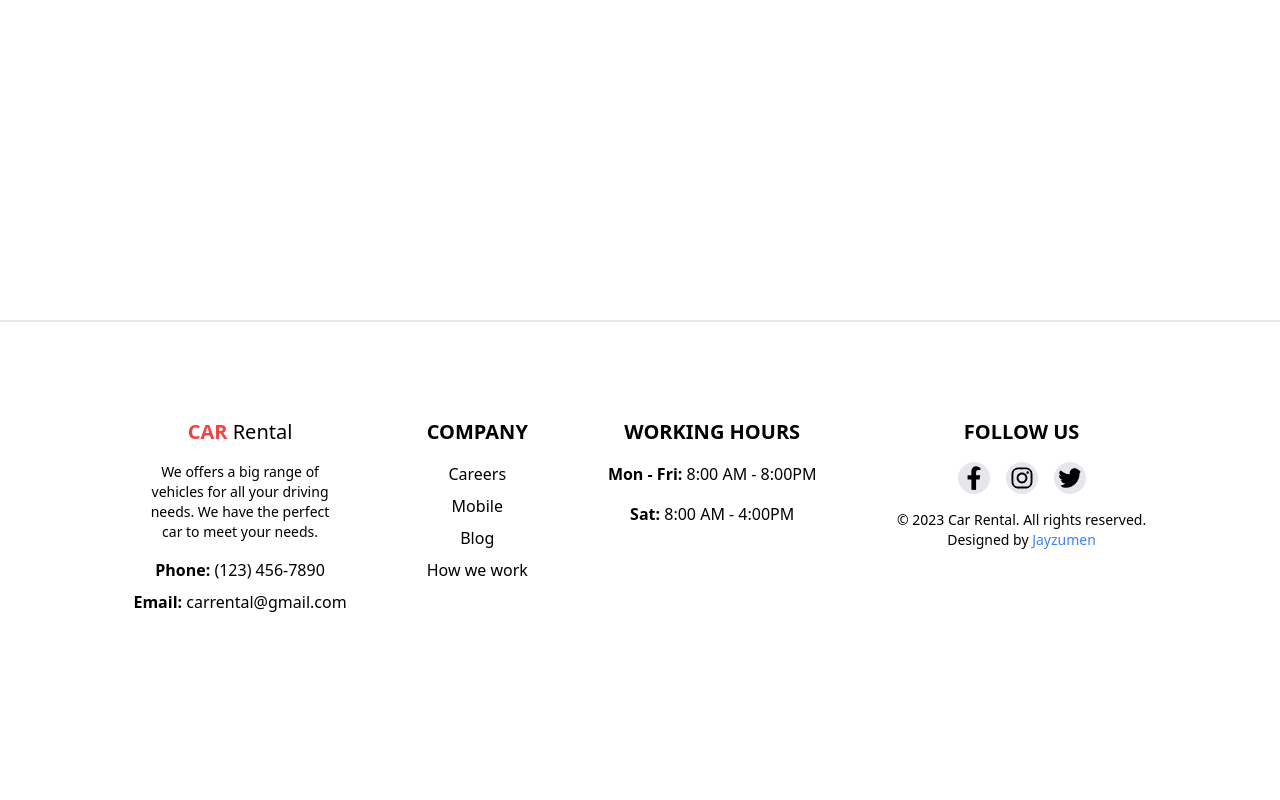
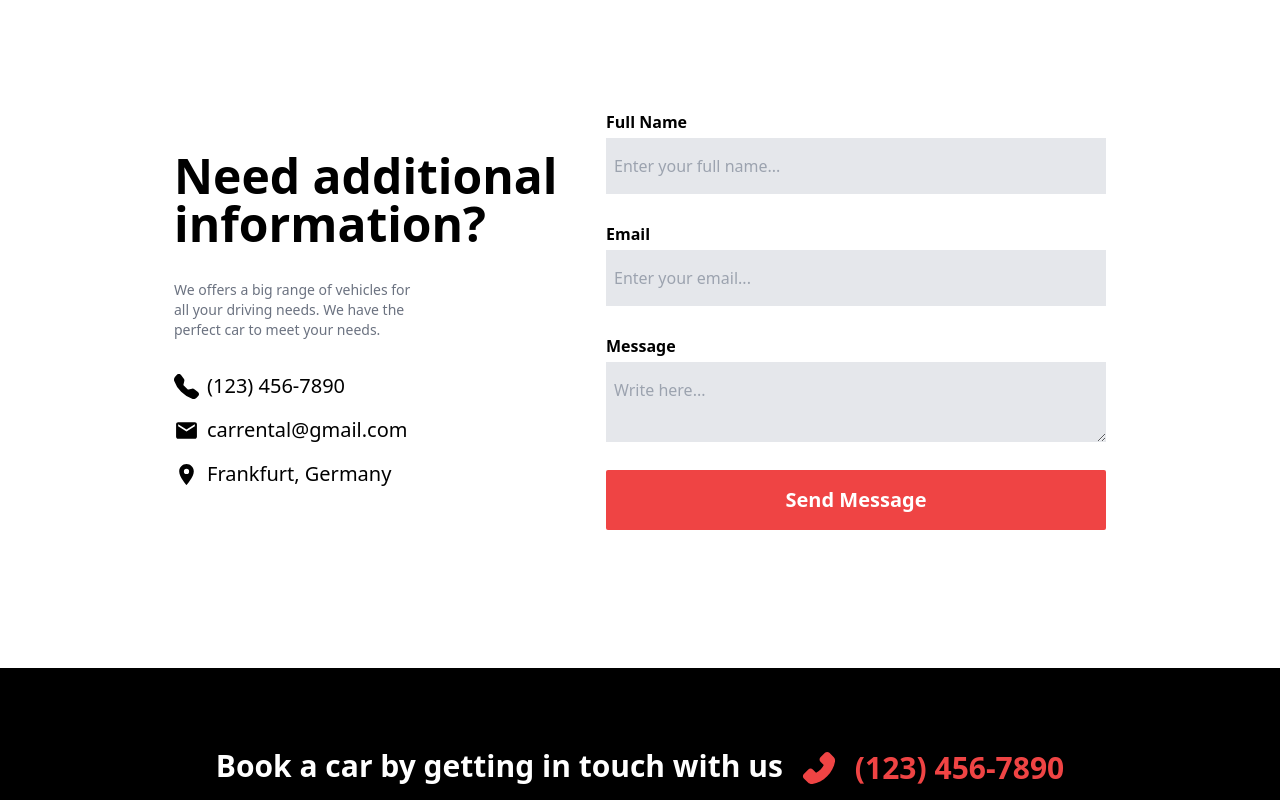
Before and after one commit to Jayzumen/CarRental, a Next.js app: page /contact in a window 1280 px wide. Shown: the part 480-1280 px from the top of the page. Before the commit the page ends 1190 px from the top, so only its background shows below. Built offline with nearby package versions, Linux system fonts and the light colour scheme; no server answers.

Commit message:
contact page layout

```diff
--- a/src/app/contact/page.tsx
+++ b/src/app/contact/page.tsx
@@ -1,6 +1,9 @@
+import ContactForm from "@/components/ContactPage.tsx/ContactForm";
+import ContactInfo from "@/components/ContactPage.tsx/ContactInfo";
+import Banner from "@/components/util/Banner";
 import PageHeader from "@/components/util/PageHeader";
 import Link from "next/link";
-import React from "react";
+import { AiFillPhone } from "react-icons/ai";
 
 export const metadata = {
   title: "Contact",
@@ -9,7 +12,7 @@ export const metadata = {
 
 const Contact = () => {
   return (
-    <div>
+    <>
       <PageHeader>
         <h1 className="text-4xl font-bold">Contact</h1>
         <div className="flex gap-2">
@@ -22,7 +25,25 @@ const Contact = () => {
           <p className="text-lg font-semibold">/ Contact</p>
         </div>
       </PageHeader>
-    </div>
+
+      <div className="flex flex-col gap-12 pt-[500px]">
+        <div className="flex min-h-[600px] flex-col items-center justify-center gap-8 px-10 xl:flex-row 2xl:mx-auto 2xl:w-[70%] 2xl:justify-between">
+          <ContactInfo />
+          <ContactForm />
+        </div>
+        <Banner>
+          <div className="flex flex-wrap justify-center gap-4">
+            <p className="text-3xl font-bold">
+              Book a car by getting in touch with us
+            </p>
+            <div className="flex items-center gap-4 text-red-500">
+              <AiFillPhone size={40} />{" "}
+              <p className="text-3xl font-semibold">(123) 456-7890</p>
+            </div>
+          </div>
+        </Banner>
+      </div>
+    </>
   );
 };
 
--- a/src/app/profile/page.tsx
+++ b/src/app/profile/page.tsx
@@ -5,6 +5,7 @@ import { authOptions } from "../api/auth/[...nextauth]/route";
 import PageHeader from "@/components/util/PageHeader";
 import Link from "next/link";
 import { redirect } from "next/navigation";
+import Bookings from "@/components/ProfilePage/Bookings";
 
 export const revalidate = 0;
 
@@ -64,58 +65,7 @@ const ProfilePage = async () => {
               </Link>
             </p>
           ) : (
-            bookings
-              .sort((a, b) => a.createdAt.getTime() - b.createdAt.getTime())
-              .slice(0, 4)
-              .map((booking) => (
-                <div
-                  key={booking.id}
-                  className="flex flex-col gap-4 rounded-md bg-gray-200 p-4 text-xl font-semibold dark:bg-gray-700"
-                >
-                  <p className="">
-                    Booking ID:{" "}
-                    <span className="text-lg text-gray-500 dark:text-gray-400">
-                      {booking.id}
-                    </span>
-                  </p>
-                  <p className="">
-                    Car:{" "}
-                    <span className="text-lg text-gray-500 dark:text-gray-400">
-                      {booking.car}
-                    </span>
-                  </p>
-                  <p className="">
-                    Pickup Date:{" "}
-                    <span className="text-lg text-gray-500 dark:text-gray-400">
-                      {booking.pickupDate}
-                    </span>
-                  </p>
-                  <p className="">
-                    Dropoff Date:{" "}
-                    <span className="text-lg text-gray-500 dark:text-gray-400">
-                      {booking.dropoffDate}
-                    </span>
-                  </p>
-                  <p className="">
-                    Pickup Location:{" "}
-                    <span className="text-lg text-gray-500 dark:text-gray-400">
-                      {booking.pickupLocation}
-                    </span>
-                  </p>
-                  <p className="">
-                    Dropoff Location:{" "}
-                    <span className="text-lg text-gray-500 dark:text-gray-400">
-                      {booking.dropoffLocation}
-                    </span>
-                  </p>
-                  <p className="">
-                    Total Price:{" "}
-                    <span className="text-lg text-gray-500 dark:text-gray-400">
-                      {booking.price}
-                    </span>
-                  </p>
-                </div>
-              ))
+            <Bookings bookings={bookings} />
           )}
         </div>
       </div>
--- /dev/null
+++ b/src/components/ContactPage.tsx/ContactForm.tsx
@@ -0,0 +1,46 @@
+const ContactForm = () => {
+  return (
+    <form className="flex min-w-[80%] flex-col gap-1 xl:min-w-[500px] 2xl:min-w-[50%]">
+      <label className="font-semibold" htmlFor="name">
+        Full Name
+      </label>
+      <input
+        className="mb-6 bg-gray-200 px-2 py-4 text-black"
+        required
+        type="text"
+        id="name"
+        name="name"
+        placeholder="Enter your full name..."
+      />
+      <label className="font-semibold" htmlFor="email">
+        Email
+      </label>
+      <input
+        className="mb-6 bg-gray-200 px-2 py-4 text-black"
+        required
+        type="email"
+        id="email"
+        name="email"
+        placeholder="Enter your email..."
+      />
+      <label className="font-semibold" htmlFor="message">
+        Message
+      </label>
+      <textarea
+        className="mb-6 bg-gray-200 px-2 py-4 text-black"
+        required
+        id="message"
+        name="message"
+        placeholder="Write here..."
+      />
+      <button
+        className="rounded-sm bg-red-500 px-2 py-4 text-xl font-semibold text-white transition duration-300 hover:shadow-md hover:shadow-slate-900 dark:hover:shadow-white"
+        type="submit"
+      >
+        Send Message
+      </button>
+    </form>
+  );
+};
+
+export default ContactForm;
--- /dev/null
+++ b/src/components/ContactPage.tsx/ContactInfo.tsx
@@ -0,0 +1,33 @@
+import { BsTelephoneFill } from "react-icons/bs";
+import { MdEmail, MdLocationOn } from "react-icons/md";
+
+const ContactInfo = () => {
+  return (
+    <div className="flex flex-col gap-8 2xl:min-w-[50%]">
+      <h2 className="max-w-[400px] text-5xl font-bold">
+        Need additional information?
+      </h2>
+      <p className="max-w-[250px] text-sm text-gray-500">
+        We offers a big range of vehicles for all your driving needs. We have
+        the perfect car to meet your needs.
+      </p>
+
+      <div className="flex flex-col gap-4 text-xl">
+        <div className="flex items-center gap-2">
+          <BsTelephoneFill size={25} />
+          (123) 456-7890
+        </div>
+        <div className="flex items-center gap-2">
+          <MdEmail size={25} />
+          carrental@gmail.com
+        </div>
+        <div className="flex items-center gap-2">
+          <MdLocationOn size={25} />
+          Frankfurt, Germany
+        </div>
+      </div>
+    </div>
+  );
+};
+
+export default ContactInfo;
--- a/src/components/HomePage/Booking.tsx
+++ b/src/components/HomePage/Booking.tsx
@@ -18,7 +18,7 @@ const Booking = () => {
   const { reservationData, handleSubmit } = useReservationStore();
   const { status } = useSession();
   const { resolvedTheme } = useTheme();
-  const currentDate: string = new Date().toISOString().split("T")[0];
+  const currentDate = new Date().toISOString().split("T")[0] as string;
 
   const handleBooking = (e: FormEvent<HTMLFormElement>) => {
     if (status === "unauthenticated") {
--- a/src/components/HomePage/HeroSection.tsx
+++ b/src/components/HomePage/HeroSection.tsx
@@ -9,7 +9,7 @@ import ScrollLink from "../util/ScrollLink";
 
 const HeroSection = () => {
   return (
-    <div className="flex min-h-[calc(100vh-60px)] items-center justify-center gap-8 px-10 2xl:mx-auto 2xl:w-[70%] 2xl:justify-between">
+    <div className="flex min-h-screen items-center justify-center gap-8 px-10 2xl:mx-auto 2xl:w-[70%] 2xl:justify-between">
       {/* Informations */}
       <section className="flex flex-col gap-4 text-center md:text-start">
         <p className="text-2xl font-semibold">Plan your trip now</p>
--- a/src/components/ProfilePage/Bookings.tsx
+++ b/src/components/ProfilePage/Bookings.tsx
@@ -0,0 +1,67 @@
+import { Booking } from "@prisma/client";
+import React from "react";
+
+type Props = {
+  bookings: Booking[];
+};
+
+const Bookings = ({ bookings }: Props) => {
+  return (
+    <>
+      {bookings
+        .sort((a, b) => a.createdAt.getTime() - b.createdAt.getTime())
+        .slice(0, 4)
+        .map((booking) => (
+          <div
+            key={booking.id}
+            className="flex flex-col gap-4 rounded-md bg-gray-200 p-4 text-xl font-semibold dark:bg-gray-700"
+          >
+            <p className="">
+              Booking ID:{" "}
+              <span className="text-lg text-gray-500 dark:text-gray-400">
+                {booking.id}
+              </span>
+            </p>
+            <p className="">
+              Car:{" "}
+              <span className="text-lg text-gray-500 dark:text-gray-400">
+                {booking.car}
+              </span>
+            </p>
+            <p className="">
+              Pickup Date:{" "}
+              <span className="text-lg text-gray-500 dark:text-gray-400">
+                {booking.pickupDate}
+              </span>
+            </p>
+            <p className="">
+              Dropoff Date:{" "}
+              <span className="text-lg text-gray-500 dark:text-gray-400">
+                {booking.dropoffDate}
+              </span>
+            </p>
+            <p className="">
+              Pickup Location:{" "}
+              <span className="text-lg text-gray-500 dark:text-gray-400">
+                {booking.pickupLocation}
+              </span>
+            </p>
+            <p className="">
+              Dropoff Location:{" "}
+              <span className="text-lg text-gray-500 dark:text-gray-400">
+                {booking.dropoffLocation}
+              </span>
+            </p>
+            <p className="">
+              Total Price:{" "}
+              <span className="text-lg text-gray-500 dark:text-gray-400">
+                {booking.price}
+              </span>
+            </p>
+          </div>
+        ))}
+    </>
+  );
+};
+
+export default Bookings;
```
